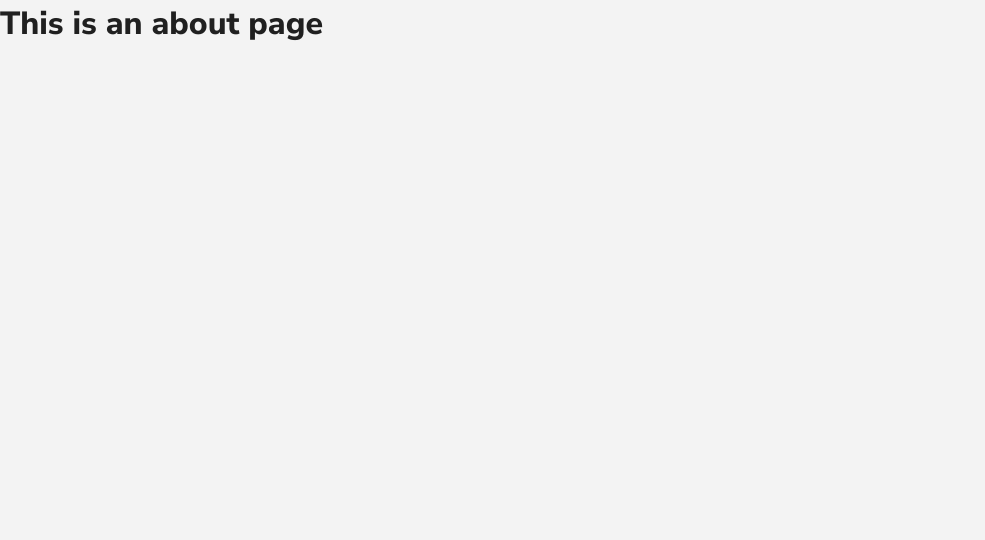
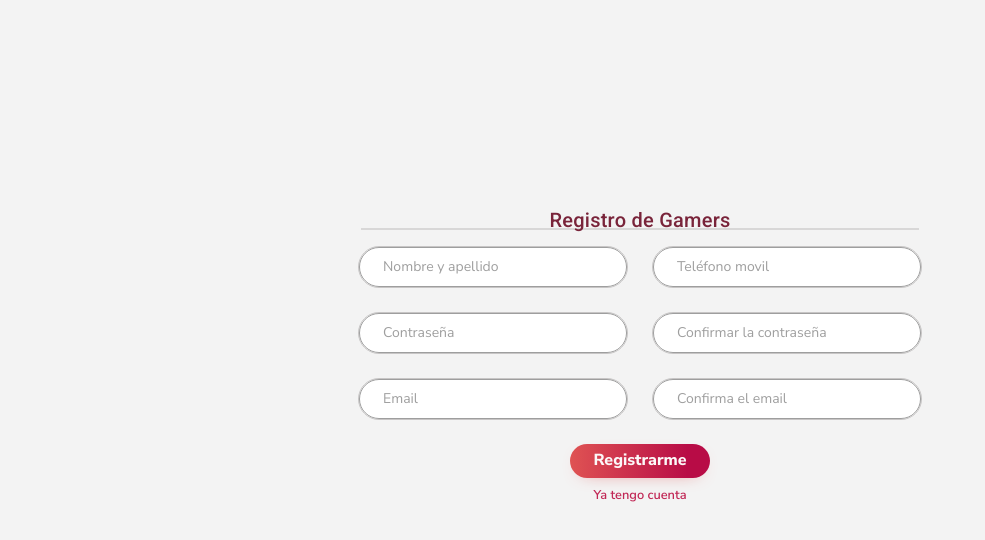
Before and after one commit to CisEfrain/walletgamer-app, a Vue app: page /register in a window 1280 px wide. Shown: the top 540 px of the page, without its empty margins (0-985 px from the left). Built offline with nearby package versions, Linux system fonts and the light colour scheme.

Commit message:
[ADD] Register view

```diff
--- a/src/views/Layout.vue
+++ b/src/views/Layout.vue
@@ -18,10 +18,11 @@ export default class Home extends Vue {}
   font-family: "Nunito Sans", sans-serif;
 }
 .custom-divider {
-  height: 2.6px;
-  max-width: 40%;
-  background-color: #c7c4c4e3;
+  height: 2.4px;
+  max-width: 48%;
+  background-color: #c7c5c59a;
   margin: auto;
+  border: none;
 }
 @media (max-width: 768px) {
   .custom-divider {
--- a/src/views/auth/Login.vue
+++ b/src/views/auth/Login.vue
@@ -38,7 +38,6 @@
 </template>
 <style lang='sass' scoped>
 
-
 .register-text
   font-weight: 600
   cursor: pointer
--- a/src/views/auth/Register.vue
+++ b/src/views/auth/Register.vue
@@ -1,12 +1,104 @@
 <template>
-  <div class="about">
-    <h1>This is an about page</h1>
-  </div>
+  <v-container class="mt-16">
+    <v-row class="mt-16" align="center" justify="center">
+      <h3 class="mt-16 title">Registro de Gamers</h3>
+    </v-row>
+
+    <hr class="custom-divider mt-1 mb-4" />
+    <v-row class="d-flex justify-center">
+      <v-col cols="6" md="4" class="d-flex align-end flex-column">
+        <v-text-field
+          class="text-field"
+          placeholder="Nombre y apellido"
+          rounded
+          color="rgba(184,12,70,.6)"
+          background-color="white"
+          outlined
+          dense
+        ></v-text-field>
+        <v-text-field
+        class="text-field mt-6"
+          placeholder="Contraseña"
+          rounded
+          color="rgba(184,12,70,.6)"
+          background-color="white"
+          outlined
+          dense
+        ></v-text-field>
+        <v-text-field
+        class="text-field mt-6"
+          placeholder="Email"
+          rounded
+          color="rgba(184,12,70,.6)"
+          background-color="white"
+          outlined
+          dense
+        ></v-text-field>
+      </v-col>
+
+      <v-col cols="6" md="4" class="d-flex align-start flex-column">
+        <v-text-field
+          class="text-field"
+          placeholder="Teléfono movil"
+          rounded
+          color="rgba(184,12,70,.6)"
+          background-color="white"
+          outlined
+          dense
+        ></v-text-field>
+        <v-text-field
+          class="text-field mt-6"
+          placeholder="Confirmar la contraseña"
+          rounded
+          color="rgba(184,12,70,.6)"
+          background-color="white"
+          outlined
+          dense
+        ></v-text-field>
+        <v-text-field
+          class="text-field mt-6"
+          placeholder="Confirma el email"
+          rounded
+          color="rgba(184,12,70,.6)"
+          background-color="white"
+          outlined
+          dense
+        ></v-text-field>
+      </v-col>
+    </v-row>
+    <v-row align="center" justify="center">
+          <v-col align="center">
+            <base-button label="Registrarme" />
+            <div class="mt-2">
+              <small class="register-text links">
+              <p>Ya tengo cuenta</p>
+            </small>
+            </div>
+          </v-col>
+        </v-row>
+  </v-container>
 </template>
+<style lang="sass" scoped>
+
+.register-text
+  font-weight: 600
+  cursor: pointer
+
+.text-field
+  border: .8px solid #c7c5c5
+  height: 42px
+  font-size: 14px
+  width: 270px
+</style>
 <script lang="ts">
 import { Component, Vue } from "vue-property-decorator";
 
+import BaseButton from "@/components/BaseButton.vue";
 
-@Component
+@Component({
+  components: {
+    BaseButton
+  }
+})
 export default class Register extends Vue {}
 </script>
```
